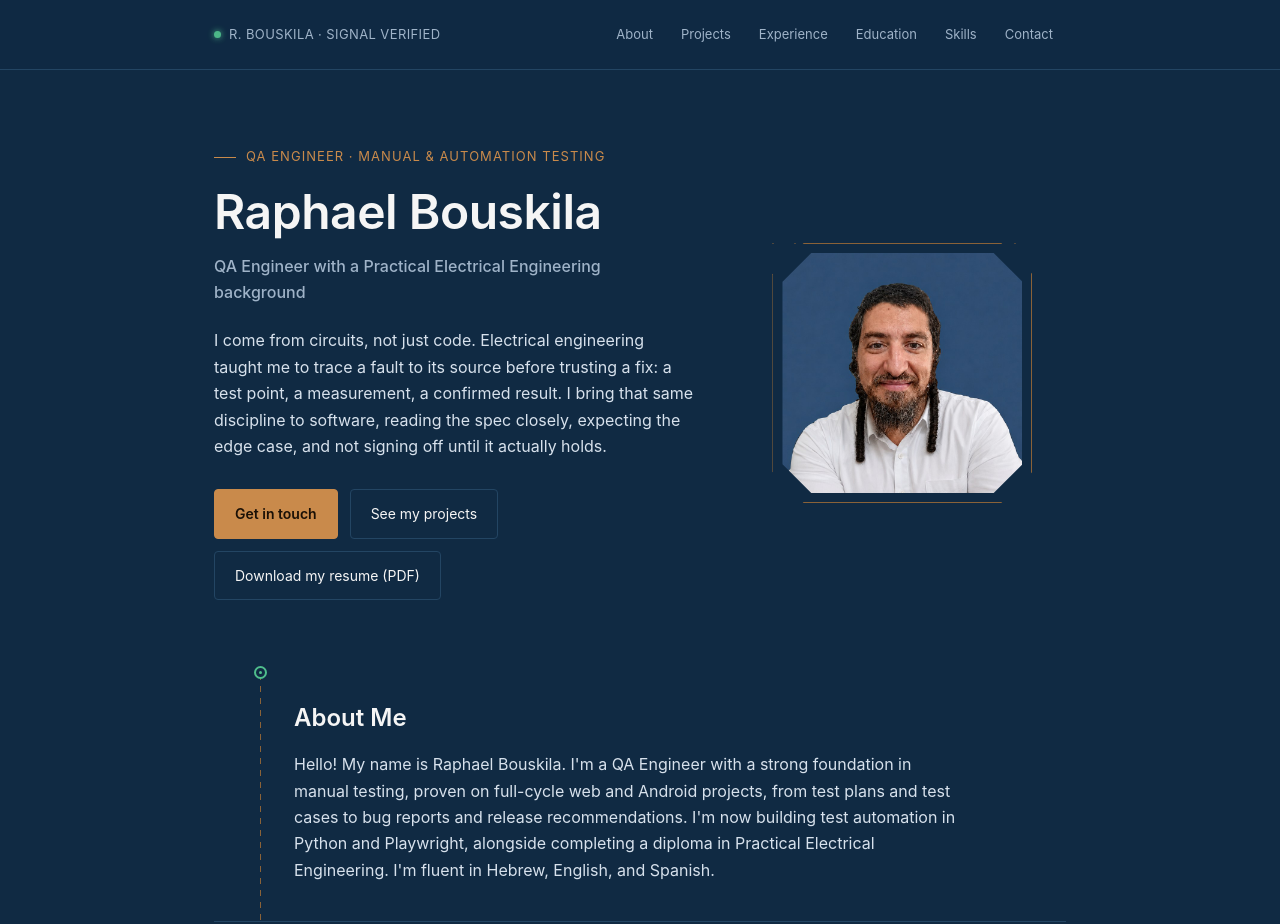
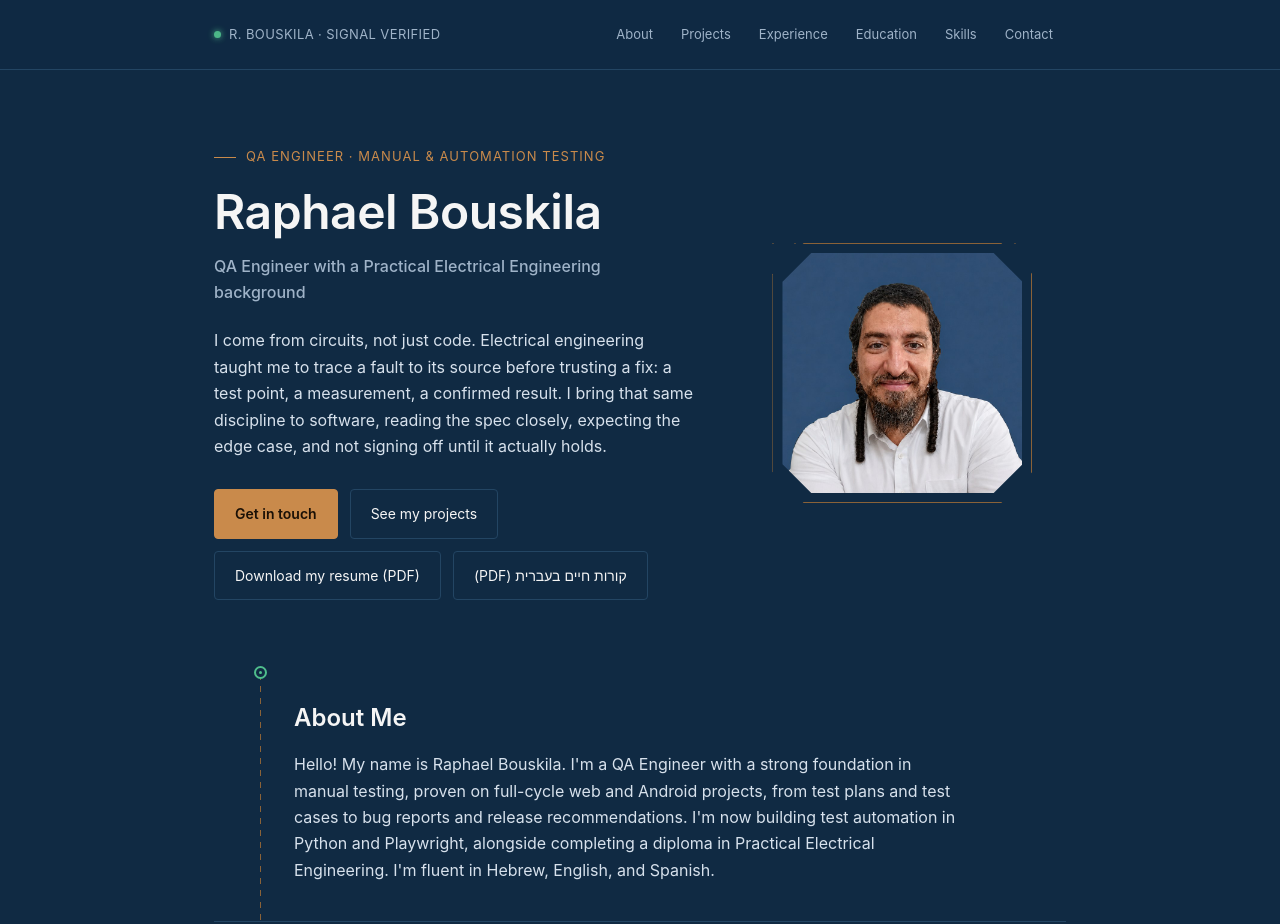
Before and after one commit to raphaelbouskila148-code/raphael-QA-HTML1, a plain HTML site: page index.html in a window 1280 px wide. Shown: the top 924 px of the page. Drawn offline with Linux system fonts and the light colour scheme.

Commit message:
Add Hebrew resume download
Co-Authored-By: Claude Opus 5.5 <noreply@anthropic.com>
Claude-Session: https://claude.ai/code/session_015fuiSdRn9KHUuE5GqD1Fy3

```diff
--- a/index.html
+++ b/index.html
@@ -399,6 +399,7 @@
         <a class="btn primary" href="mailto:RaphaelBouskila148@gmail.com">Get in touch</a>
         <a class="btn" href="#projects">See my projects</a>
         <a class="btn" href="Raphael_Bouskila_Resume.pdf" download="Raphael Bouskila QA Engineer - Manual &amp; Automation Testing Resume.pdf" target="_blank" rel="noopener">Download my resume (PDF)</a>
+        <a class="btn" href="Raphael_Bouskila_Resume_Hebrew.pdf" download="Raphael Bouskila QA Engineer - Resume - Hebrew.pdf" target="_blank" rel="noopener" lang="he" dir="rtl">קורות חיים בעברית (PDF)</a>
       </div>
     </div>
     <div class="hero-photo">
```
Also changed, not shown: 1 other file.
